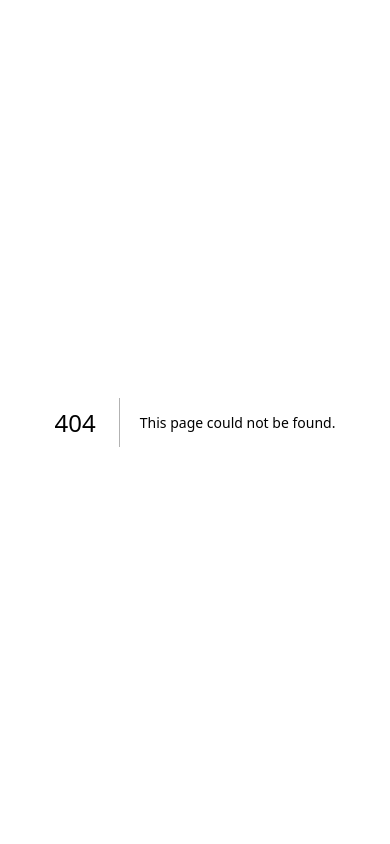
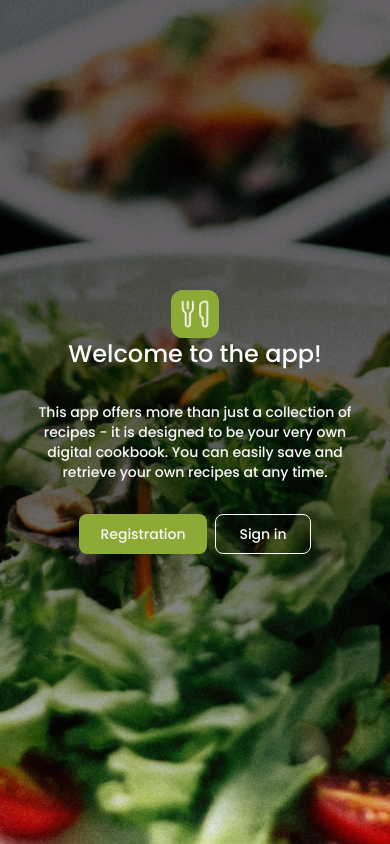
Before and after one commit to jkamin61/so-yummy, a Next.js app: page /start in a window 390 px wide. Before the commit this address had no page. Built offline with nearby package versions, Linux system fonts and the light colour scheme.

Commit message:
mobile /start page

```diff
--- /dev/null
+++ b/app/start/page.tsx
@@ -0,0 +1,34 @@
+import Image from "next/image";
+import logo from "@/public/logo.png";
+
+function Start(): JSX.Element {
+    return (
+        <div
+            className="container h-full fixed bg-ronise-daluz bg-no-repeat bg-cover flex flex-col items-center justify-center text-whitish">
+            <Image src={logo}
+                   className="rounded-xl w-12 h-12 bg-asparagus flex items-center justify-center hover:animate-pulse"
+                   alt="logo"/>
+            <h2 className="text-2xl">Welcome to the app!</h2>
+            <p className="p-8 text-center text-sm font-poppins leading-5">This app offers more than just a
+                collection
+                of
+                recipes - it
+                is
+                designed
+                to be
+                your very own digital
+                cookbook. You can easily save and retrieve your own recipes at any time.</p>
+            <div className="flex gap-2 text-sm font-poppins">
+                <button
+                    className="bg-asparagus w-32 h-10 rounded-lg hover:animate-pulse motion-reduce:hover:animate-pulse">Registration
+                </button>
+                <button
+                    className="border border-white w-24 h-10 rounded-lg hover:animate-pulse motion-reduce:hover:animate-pulse">Sign
+                    in
+                </button>
+            </div>
+        </div>
+    );
+}
+
+export default Start;
```
